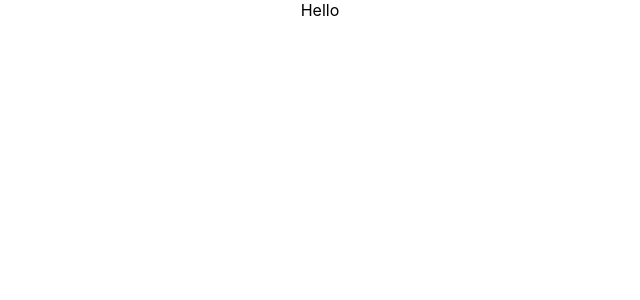
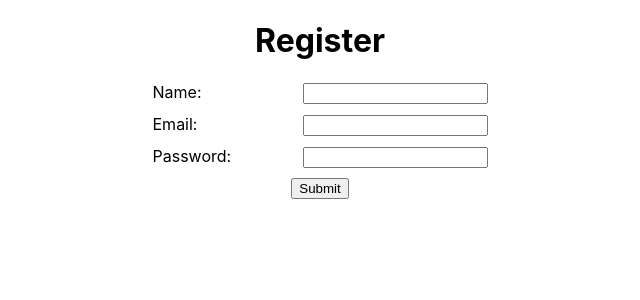
Before and after one commit to LilianMathu/react-formik, a React (Create React App) app: page / in a window 1280 px wide. Shown: the top 300 px of the page, without its empty margins (320-960 px from the left). Built offline with nearby package versions, Linux system fonts and the light colour scheme; the HTML template or start-up script is replaced by a standard one.

Commit message:
native react form with hooks

```diff
--- a/package.json
+++ b/package.json
@@ -9,6 +9,7 @@
     "react": "^18.2.0",
     "react-dom": "^18.2.0",
     "react-scripts": "5.0.1",
+    "sass": "^1.56.1",
     "web-vitals": "^2.1.4"
   },
   "scripts": {
--- a/src/App.js
+++ b/src/App.js
@@ -1,7 +1,12 @@
 import "./App.css";
+import NativeForm from "./components/NativeForm/NativeForm";
 
 function App() {
-  return <div className="App">Hello</div>;
+  return (
+    <div>
+      <NativeForm />
+    </div>
+  );
 }
 
 export default App;
--- /dev/null
+++ b/src/components/NativeForm/NativeForm.js
@@ -0,0 +1,84 @@
+import { useState } from "react";
+import "./nativeforms.scss";
+
+const NativeForm = () => {
+  const [values, setValues] = useState({
+    name: "",
+    email: "",
+    password: "",
+  });
+
+  const [submitted, setSubmitted] = useState(false);
+
+  const handleNameChange = (e) => {
+    setValues((values) => ({
+      ...values,
+      name: e.target.value,
+    }));
+  };
+
+  const handleEmailChange = (e) => {
+    setValues((values) => ({
+      ...values,
+      email: e.target.value,
+    }));
+  };
+
+  const handlePasswordChange = (e) => {
+    setValues((values) => ({
+      ...values,
+      password: e.target.value,
+    }));
+  };
+
+  const handleSubmit = (e) => {
+    e.preventDefault();
+    setSubmitted(true);
+  };
+
+  return (
+    <>
+      <form className="form-container" onSubmit={handleSubmit}>
+        <h1>Register</h1>
+
+        <div>
+          <label>Name: </label>
+          <input
+            type="text"
+            name="name"
+            value={values.name}
+            onChange={handleNameChange}
+          />
+          {submitted && !values.name && (
+            <span id="name-error">Please enter your name</span>
+          )}
+        </div>
+        <div>
+          <label>Email: </label>
+          <input
+            type="email"
+            values={values.email}
+            name="email"
+            onChange={handleEmailChange}
+          />
+        </div>
+        <div>
+          <label>Password: </label>
+          <input
+            type="password"
+            value={values.password}
+            name="password"
+            onChange={handlePasswordChange}
+          />
+        </div>
+        <button type="submit">Submit</button>
+      </form>
+
+      {submitted && (
+        <div class="success-message">Success! Thank you for registering</div>
+      )}
+    </>
+  );
+};
+
+export default NativeForm;
--- /dev/null
+++ b/src/components/NativeForm/nativeforms.css
@@ -0,0 +1,28 @@
+.form-container {
+  height: -webkit-fit-content;
+  height: -moz-fit-content;
+  height: fit-content;
+  display: -webkit-box;
+  display: -ms-flexbox;
+  display: flex;
+  -webkit-box-align: center;
+      -ms-flex-align: center;
+          align-items: center;
+  -webkit-box-pack: center;
+      -ms-flex-pack: center;
+          justify-content: center;
+  -webkit-box-orient: vertical;
+  -webkit-box-direction: normal;
+      -ms-flex-direction: column;
+          flex-direction: column;
+}
+
+.form-container div {
+  margin-bottom: 10px;
+}
+
+.form-container label {
+  display: inline-block;
+  width: 150px;
+}
+/*# sourceMappingURL=nativeforms.css.map */
--- /dev/null
+++ b/src/components/NativeForm/nativeforms.scss
@@ -0,0 +1,14 @@
+.form-container {
+  height: fit-content;
+  display: flex;
+  align-items: center;
+  justify-content: center;
+  flex-direction: column;
+  div {
+    margin-bottom: 10px;
+  }
+  label {
+    display: inline-block;
+    width: 150px;
+  }
+}
```
Also changed, not shown: 2 other files (tests, documents, lock files or other folders).
